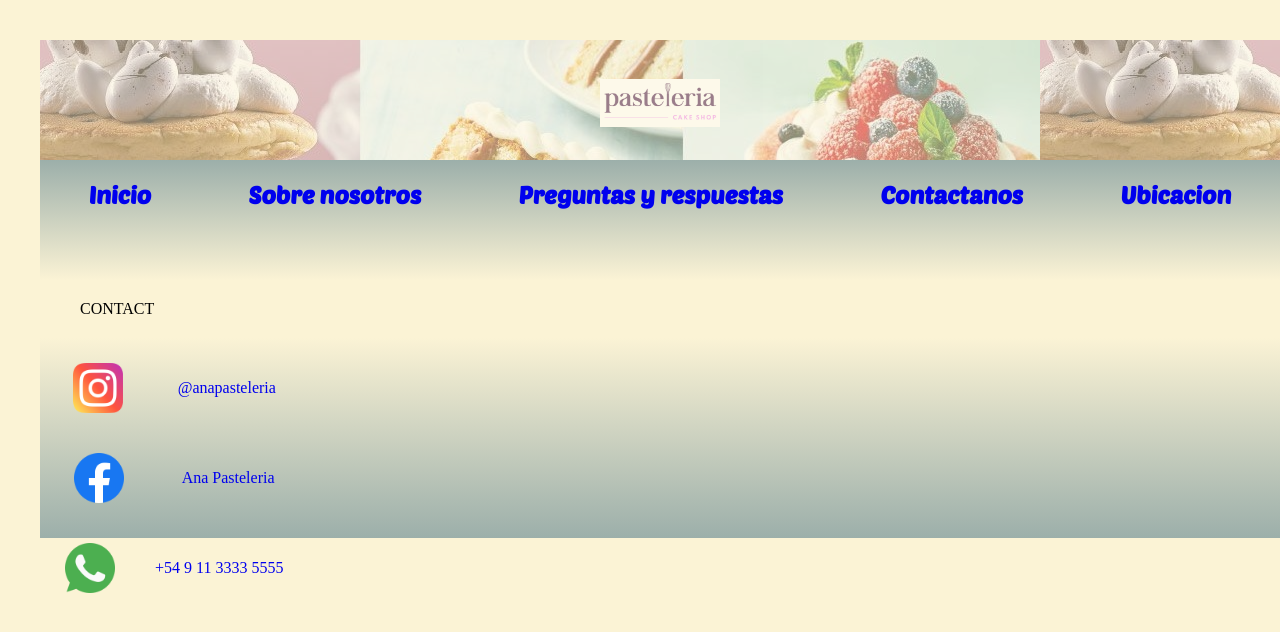
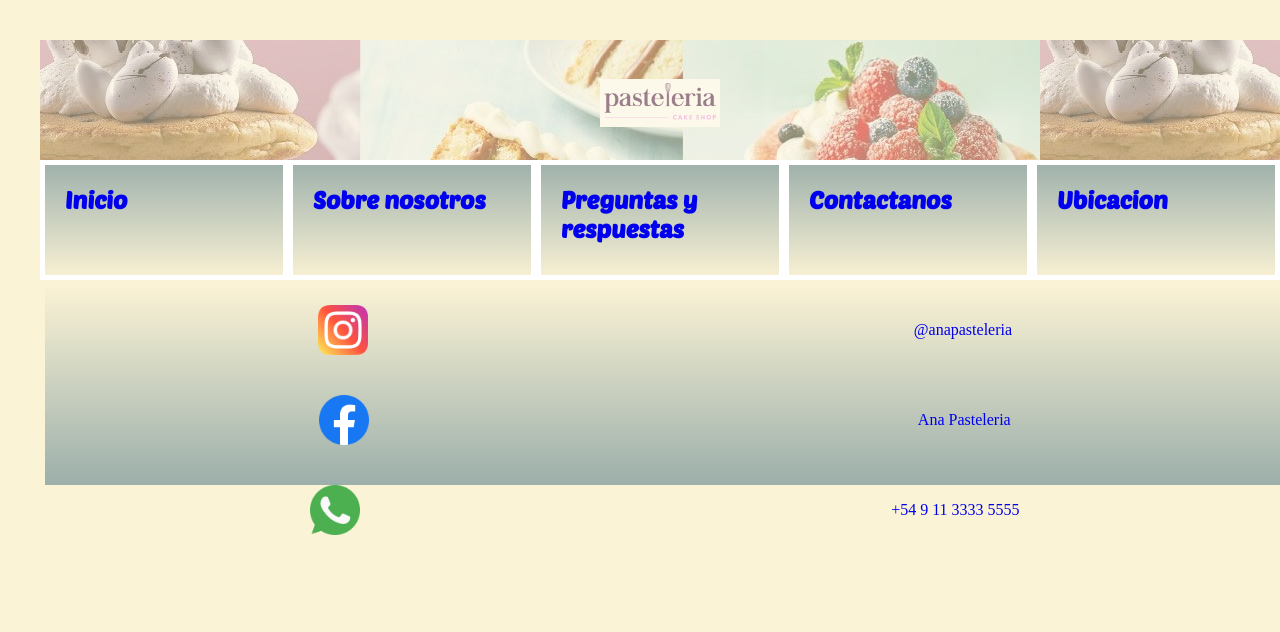
Before and after one commit to MamaniPablo/anapasteleria, a plain HTML site: page pages/contact.html in a window 1280 px wide. Drawn offline with Linux system fonts and the light colour scheme; a web font is replaced by a local one.

Commit message:
modificaciones

```diff
--- a/css/styles.css
+++ b/css/styles.css
@@ -35,16 +35,13 @@ footer{
     height: 25vh;
     margin: auto;
     background: linear-gradient(#FBF3D5,#9CAFAA);
-}
-
-.container-footer{
     background-color: transparent;
     padding: 0;
-    display: flex;
     flex-direction: column;
     justify-content: stretch;
     margin: 5px;
 }
+
 
 .box-footer{
     padding: 0;
@@ -82,10 +79,16 @@ footer{
 }
 
 .opcion_menu{
+    margin: 0;
+    padding: 0;
+    display: flex;
+    width: 100%;
+    height: auto;
     font-family: menuFont;
     font-weight: bold;
     font-size: 3vh;
     color: white;
+    border: 5px solid white;
 }
 
 .mapa{
@@ -134,7 +137,7 @@ a:active {
     src: url(/anapasteleria/fonts/Borel-Regular.ttf);
   }
 
-.p-qa{
+#p-qa{
     display: flex;
     align-items: center;
     margin-left: 50vh;
@@ -144,7 +147,7 @@ a:active {
 
 
 
-.container-qa {
+#container-qa {
     display: flex;
     align-items:flex-start;
     flex-direction: column;
--- a/pages/contact.html
+++ b/pages/contact.html
@@ -12,8 +12,7 @@
 <body>
     <header>
         <div id="logo">
-            <img src="/anapasteleria/images/logo.png" width="10%" height="10%" class="bordes">
-        </div>
+            <img src="/anapasteleria/images/logo.png" width="10%" height="10%">
     </header>
 
 <nav>
@@ -35,33 +34,20 @@
 </nav>
 
 
-<div class="cuerpo">
-
-    <p> CONTACT </p>
-
-
-
-
-    </div>
-
-
-
 
 <footer>
-    <div class="container-footer">
         <div class="box-footer">
-            <img class="imgicon" src="/anapasteleria/images/Instagramicon.png" alt="Instagram" width="50vh" height="50vh">
+            <img src="/anapasteleria/images/Instagramicon.png" alt="Instagram" width="50vh" height="50vh">
             <a href="https://instagram.com" target="_blank"> @anapasteleria </a>
         </div>
         <div class="box-footer">
-            <img class="imgicon" src="/anapasteleria/images/Facebookicon.png" alt="Facebook" width="50vh" height="50vh">
+            <img  src="/anapasteleria/images/Facebookicon.png" alt="Facebook" width="50vh" height="50vh">
             <a href="https://facebook.com" target="_blank"> Ana Pasteleria </a>
         </div>
         <div class="box-footer">
-            <img class="imgicon" src="/anapasteleria/images/Whatsappicon.png" alt="Whatsapp" width="50vh" height="50vh">
+            <img  src="/anapasteleria/images/Whatsappicon.png" alt="Whatsapp" width="50vh" height="50vh">
             <a href="https://whatsapp.com" target="_blank"> +54 9 11 3333 5555</a>
         </div>
-    </div>
 </footer>
 </body>
 </html>
```
Also changed, not shown: index.html (+5 -19 lines), pages/about.html (+4 -19 lines), pages/localy.html (+4 -8 lines), pages/qa.html (+6 -9 lines).
